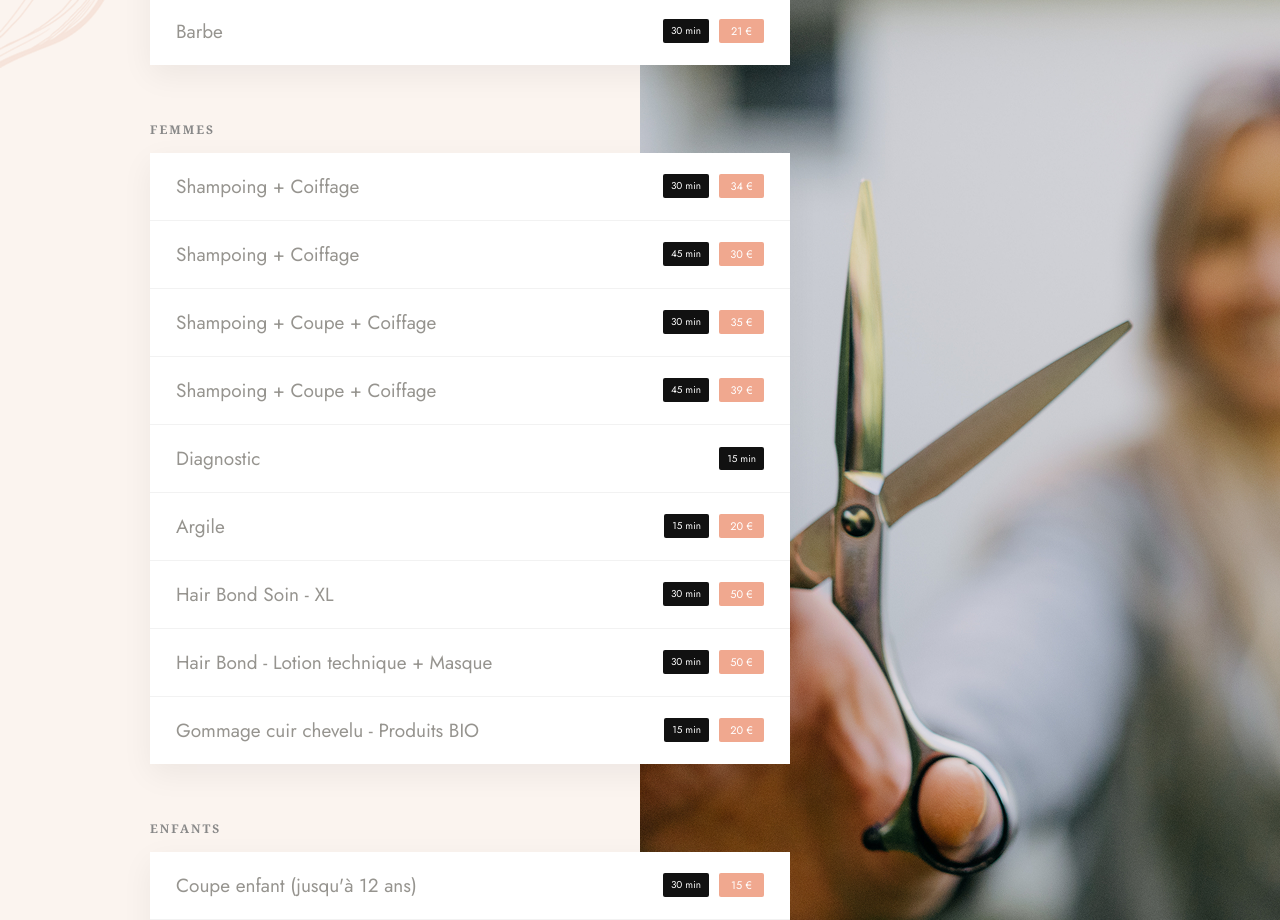
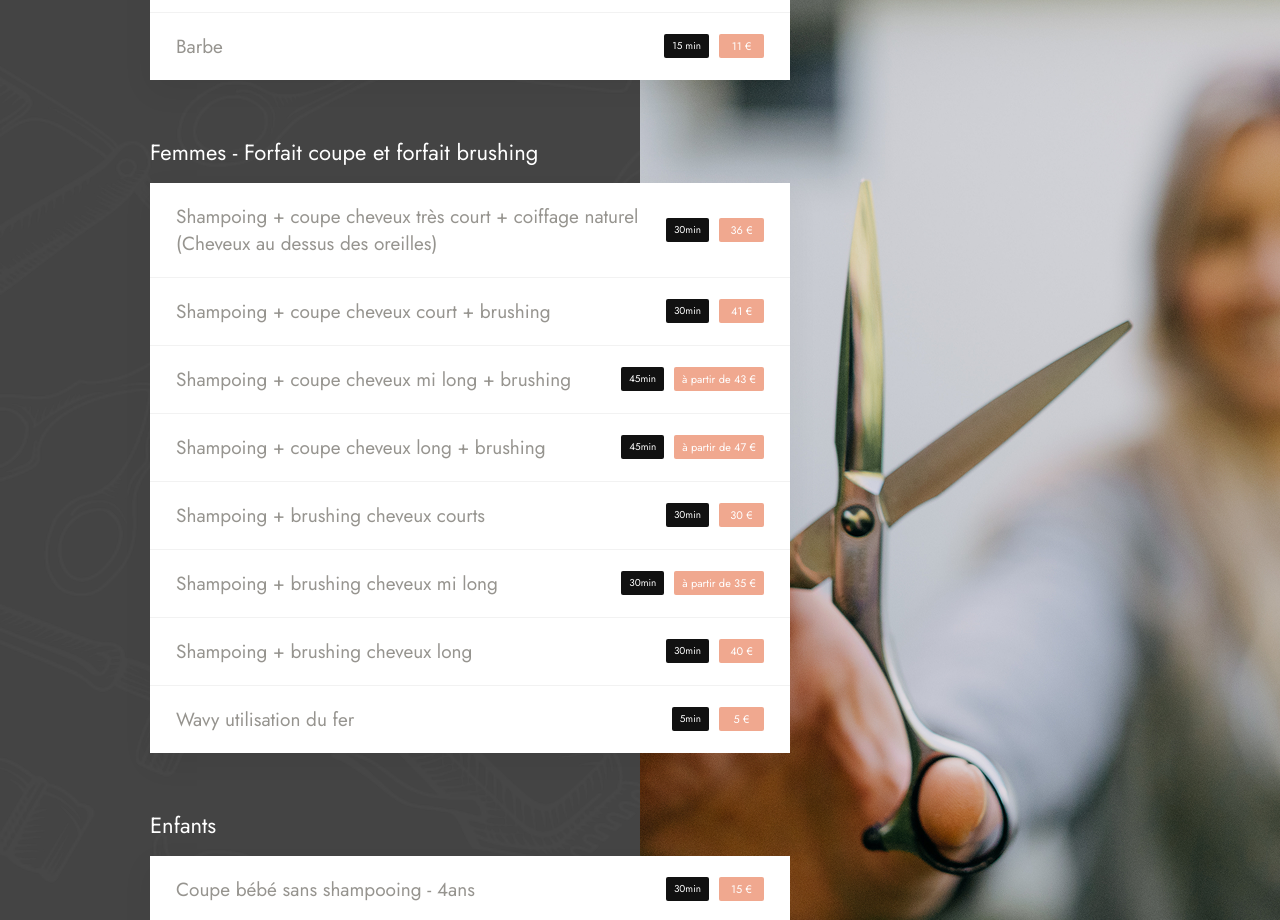
Before and after one commit to Jordan-celton/autourdufauteuil, a React (Vite) app: page /prestations/coupes in a window 1280 px wide. Shown: the part 1880-2800 px from the top of the page. Built offline with nearby package versions, Linux system fonts and the light colour scheme; a web font is replaced by a local one.

Commit message:
Refactor code structure for improved readability and maintainability

```diff
--- a/src/components/Home/Hero.jsx
+++ b/src/components/Home/Hero.jsx
@@ -3,8 +3,8 @@ import "../../styles/Home/Hero.css";
 
 // Import de vos images
 import img1 from "../../assets/Home/aurore_hero.jpg";
-import img2 from "../../assets/Home/2023-03-21.webp";
-import img3 from "../../assets/Home/shape-7 1.png";
+import img2 from "../../assets/Home/31-Autourdufauteuil-Aurore_PHOTOS_0009 1.png";
+import img3 from "../../assets/Salon/31-Autourdufauteuil-Aurore_PHOTOS_0059 1.png";
 
 const images = [img1, img2, img3];
 
--- a/src/components/Home/ServicesSection.jsx
+++ b/src/components/Home/ServicesSection.jsx
@@ -1,9 +1,9 @@
 import React from "react";
 import "../../styles/Home/ServicesSection.css";
 
-import femmeImage1 from "../../assets/Home/31-Autourdufauteuil-Aurore_PHOTOS_0026 1.png";
-import femmeImage2 from "../../assets/Home/31-Autourdufauteuil-Aurore_PHOTOS_0026 2.png";
-import femmeImage3 from "../../assets/Home/31-Autourdufauteuil-Aurore_PHOTOS_0026 3.png";
+import femmeImage1 from "../../assets/Home/aurore_hero.jpg";
+import femmeImage2 from "../../assets/Services/Coloration/31-Autourdufauteuil-Aurore_PHOTOS_0034 1.png";
+import femmeImage3 from "../../assets/Salon/31-Autourdufauteuil-Aurore_PHOTOS_0059 1.png";
 
 const ServicesSection = () => {
   const handleRdvClick = () => {
--- a/src/components/Home/Testimonial.jsx
+++ b/src/components/Home/Testimonial.jsx
@@ -6,33 +6,39 @@ const testimonialsData = [
   {
     id: 1,
     quote:
-      "Je suis venu chez Autour du Fauteuil pour une permanente. Étant très satisfait du résultat et subjugué par l’accueil, j’ai demandé Aurore en mariage",
-    author: "JORDAN C.",
+      "Excellent moment, de l'accueil (on patiente sur une jolie petite terrasse) à la fin. La prestation est vraiment réussie, super dégradé, couleur au top, merci!",
+    author: "Marie-Laure D.",
   },
   {
     id: 2,
     quote:
-      "Un accueil chaleureux et une expertise technique au top. Je suis ressortie ravie de ma nouvelle coupe !",
-    author: "MARIE L.",
+      "Ravie de mon expérience dans ce salon ! L’accueil y est très agréable, le salon est très joli et mes cheveux brillent de mille feux. Merci beaucoup !",
+    author: "Laura LB.",
   },
   {
     id: 3,
     quote:
-      "Le meilleur salon de la région. L'ambiance est apaisante et le résultat est toujours parfait.",
-    author: "LUCAS M.",
+      "Des prestations de haute qualité. Toujours de bons conseils personnalisés et adaptés. Toujours très satisfaite ! Je recommande ce salon ! Et super accueil ! Merci !",
+    author: "Solène LB.",
+  },
+  {
+    id: 4,
+    quote:
+      "Ravie de mon expérience, un balayage clair magnifique 😍 Merci beaucoup pour ce beau travail juste avant mon mariage !",
+    author: "Julie R.",
   },
 ];
 
 const Testimonials = () => {
   const [currentIndex, setCurrentIndex] = useState(0);
 
-  // Auto-play : change d'avis toutes les 5 secondes
+  // Auto-play : change d'avis toutes les 8 secondes
   useEffect(() => {
     const timer = setInterval(() => {
       setCurrentIndex((prevIndex) =>
         prevIndex === testimonialsData.length - 1 ? 0 : prevIndex + 1,
       );
-    }, 5000);
+    }, 9000);
     return () => clearInterval(timer);
   }, []);
 
--- a/src/components/Prestations/ColorationMeche.jsx
+++ b/src/components/Prestations/ColorationMeche.jsx
@@ -3,72 +3,91 @@ import "../../styles/Prestations/Coupes.css";
 import natuliqueImage from "../../assets/Services/Coloration/31-Autourdufauteuil-Aurore_PHOTOS_0059 2.png";
 
 import ConseilLongueurCheveux from "./ConseilLongueurCheveux";
-import ConseilColorationImage from "../../assets/Services/Coloration/31-Autourdufauteuil-Aurore_PHOTOS_0034 1.png";
+import ConseilColorationImage from "../../assets/Home/31-Autourdufauteuil-Aurore_PHOTOS_0059 1.png";
 import HeroSection from "../HeroSection";
-import heroImage from "../../assets/Services/Coloration/31-Autourdufauteuil-Aurore_PHOTOS_0068 1.png";
+import heroImage from "../../assets/Services/Coloration/31-Autourdufauteuil-Aurore_PHOTOS_0034 1.png";
 
 const ColorationMeche = () => {
   const sections = [
     {
-      titre: "Colorations",
+      title: "COLORATION",
       items: [
-        { nom: "Coloration racine + brushing", duree: "1h30", prix: "66 €" },
         {
-          nom: "Coloration racines + longueurs + brushing",
-          duree: "1h30",
-          prix: "70 €",
+          name: "Couleur racine + brushing cheveux court",
+          duration: "1h 30min",
+          price: "68 €",
         },
         {
-          nom: "Coloration racines + coupe + brushing",
-          duree: "1h45",
-          prix: "75 €",
+          name: "Couleur racine + brushing cheveux mi long",
+          duration: "1h 45min",
+          price: "74 €",
         },
         {
-          nom: "Coloration racines + longueurs + coupe + brushing",
-          duree: "1h45",
-          prix: "82 €",
+          name: "Couleur racine + brushing cheveux long",
+          duration: "1h 45min",
+          price: "74 €",
         },
         {
-          nom: "Col. racines + éclaircissement + coupe + brushing",
-          duree: "2h00",
-          prix: "85 €",
+          name: "Couleur racine + coupe + brushing (Un soin peut vous être conseillé)",
+          duration: "1h 45min",
+          price: "84 €",
+        },
+        {
+          name: "Couleur + shampoing + coupe cheveux long + brushing",
+          duration: "1h 45min",
+          price: "86 €",
         },
       ],
     },
     {
-      titre: "Colorations & Mèches",
+      title: "COLORATIONS & MÈCHES",
       items: [
-        { nom: "Coloration + mèches + brushing", duree: "2h00" },
-        { nom: "Coloration + mèches + coupe + brushing", duree: "2h15" },
-        { nom: "Coloration + mèches + patine + brushing", duree: "2h30" },
+        { name: "Coloration + mèches + brushing", duration: "2h00" },
+        { name: "Coloration + mèches + coupe + brushing", duration: "2h15" },
+        { name: "Coloration + mèches + patine + brushing", duration: "2h30" },
         {
-          nom: "Coloration + mèches + patine + coupe + brushing",
-          duree: "2h30",
+          name: "Coloration + mèches + patine + coupe + brushing",
+          duration: "2h30",
         },
       ],
     },
     {
-      titre: "Balayages & Mèches",
+      title: "BALAYAGE / MÈCHES",
       items: [
         {
-          nom: "Balayage + Coupe + Soin + Brushing",
-          duree: "30 min",
-          prix: "34 €",
+          name: "Balayage cheveux courts ou mi long sans coupe (Cheveux mi long ou court sans coupe)",
+          duration: "1h 45min",
+          price: "de 80 € à 100 €",
         },
         {
-          nom: "Balayage + Coupe + Soin + Brushing longs ou épais",
-          duree: "45 min",
-          prix: "30 €",
+          name: "Balayage cheveux court ou mi long avec coupe (Cheveux mi long ou court avec coupe)",
+          duration: "2h 15min",
+          price: "de 90 € à 120 €",
         },
         {
-          nom: "Balayage + Coupe + Patine + Soin + Brushing",
-          duree: "30 min",
-          prix: "35 €",
+          name: "Balayage cheveux courts ou mi long coupe + patine",
+          duration: "3h",
+          price: "de 105 € à 125 €",
         },
         {
-          nom: "Shampoing + Coupe + Patine + Soin + Brushing longs",
-          duree: "45 min",
-          prix: "39 €",
+          name: "Balayage cheveux long sans coupe",
+          duration: "2h 15min",
+          price: "de 90 € à 120 €",
+        },
+        {
+          name: "Balayage cheveux long avec coupe (Cheveux très long et ou épais avec coupe)",
+          duration: "2h 30min",
+          price: "de 100 € à 130 €",
+        },
+        {
+          name: "Balayage cheveux long avec coupe et patine (Cheveux long et ou épais avec coupe)",
+          duration: "2h 30min",
+          price: "de 100 € à 145 €",
+        },
+        {
+          name: "Flash dans la couleur",
+          duration: "15min",
+          price: "15 €",
         },
       ],
     },
@@ -86,7 +105,9 @@ const ColorationMeche = () => {
         {/* Header : réutilisation de la structure titre/sous-titre */}
         <div className="header-prestations">
           <span className="sous-titre-prestations">Prestations</span>
-          <h1 className="titre-principal-prestations">COLORATIONS & MÈCHES</h1>
+          <h1 className="titre-principal-prestations">
+            COLORATIONS, BALAYAGES, MÈCHES
+          </h1>
         </div>
 
         <div className="main-pricing-container">
@@ -94,15 +115,15 @@ const ColorationMeche = () => {
           <div className="content-pricing-wrapper">
             {sections.map((section, idx) => (
               <div key={idx} className="section-coupe">
-                <h2 className="titre-section">{section.titre}</h2>
+                <h2 className="titre-section">{section.title}</h2>
                 <div className="liste-prestations-card">
                   {section.items.map((item, i) => (
                     <div key={i} className="prestations-item">
-                      <span className="nom-prestations">{item.nom}</span>
+                      <span className="nom-prestations">{item.name}</span>
                       <div className="prestation-details">
-                        <span className="badge-duree">{item.duree}</span>
-                        {item.prix && (
-                          <span className="badge-prix">{item.prix}</span>
+                        <span className="badge-duree">{item.duration}</span>
+                        {item.price && (
+                          <span className="badge-prix">{item.price}</span>
                         )}
                       </div>
                     </div>
--- a/src/components/Prestations/ColorationVegetales.jsx
+++ b/src/components/Prestations/ColorationVegetales.jsx
@@ -3,73 +3,113 @@ import ConseilLongueurCheveux from "./ConseilLongueurCheveux";
 import HeroSection from "../HeroSection";
 import heroImage from "../../assets/Home/2023-03-21.webp";
 import conseilColorationVegetaleImage from "../../assets/Services/Végétales/31-Autourdufauteuil-Aurore_PHOTOS_0034 1.png";
-import decorImage from "../../assets/Services/Coloration/31-Autourdufauteuil-Aurore_PHOTOS_0059 2.png";
+import decorImage from "../../assets/Salon/31-Autourdufauteuil-Aurore_PHOTOS_0059 1.png";
 import "../../styles/Prestations/Coupes.css";
 
 const PrestationCoiffure = () => {
   const sections = [
     {
-      title: "COLORATIONS VÉGÉTALES",
+      title: "Coloration végétale",
       items: [
         {
-          name: "Coloration végétale : 1 temps clair + coupe",
-          duration: "1h45",
+          name: "Coloration végétale : 1 temps + coupe",
+          duration: "2h",
+          price: "90 €",
         },
         {
-          name: "Coloration végétale : 1 temps foncé + coupe",
-          duration: "2h15",
+          name: "Coloration végétale : 1 temps sans coupe",
+          duration: "1h 45min",
+          price: "70 €",
         },
         {
           name: "Coloration végétale : 2 temps reste sans coupe",
-          duration: "3h00",
+          duration: "2h 45min",
+          price: "90 €",
         },
         {
           name: "Coloration végétale : 2 temps reste avec coupe",
-          duration: "3h15",
+          duration: "3h 15min",
+          price: "99 €",
         },
-        { name: "Coloration végétale : 2 temps sans coupe", duration: "3h15" },
         {
           name: "Coloration végétale : 2 temps pars avec sans coupe",
-          duration: "3h30",
+          duration: "1h 30min",
+          price: "70 €",
         },
         {
           name: "Coloration végétale : 2 temps pars avec + coupe",
-          duration: "2h00",
+          duration: "2h",
+          price: "81 €",
         },
       ],
     },
     {
-      title: "SOIN GREEN BOTOX",
+      title: "Soin green botox",
       items: [
         {
-          name: "Soin green botox + brushing",
-          duration: "1h45",
+          name: "Soin green botox - brushing - cheveux courts",
+          duration: "1h 45min",
           price: "70 €",
         },
         {
-          name: "Soin green botox + brushing",
-          duration: "2h00",
+          name: "Soin green botox - brushing - cheveux mi long",
+          duration: "2h",
           price: "75 €",
         },
         {
-          name: "Soin green botox + brushing",
-          duration: "2h00",
+          name: "Soin green botox - brushing - cheveux longs",
+          duration: "2h",
           price: "80 €",
         },
         {
-          name: "Soin botox + coupe + brushing",
-          duration: "2h00",
+          name: "Soin botox - coupe brushing - cheveux courts",
+          duration: "2h",
           price: "100 €",
         },
         {
-          name: "Soin green botox + coupe + brushing",
-          duration: "2h15",
+          name: "Soin green botox - coupe brushing - cheveux mi long",
+          duration: "2h 15min",
           price: "105 €",
         },
         {
-          name: "Soin green botox + coupe + brushing",
-          duration: "2h30",
-          price: "20 €",
+          name: "Soin green botox - coupe brushing - cheveux longs",
+          duration: "2h 15min",
+          price: "120 €",
+        },
+      ],
+    },
+    {
+      title: "Femme soin",
+      items: [
+        {
+          name: "Argile",
+          duration: "15min",
+          price: "21 €",
+        },
+        {
+          name: "Hair bond soin xl",
+          duration: "30min",
+          price: "50 €",
+        },
+        {
+          name: "Hair bond (lotion tehcnique + masque)",
+          duration: "30min",
+          price: "50 €",
+        },
+        {
+          name: "Green detox",
+          duration: "15min",
+          price: "25 €",
+        },
+        {
+          name: "Soin bac",
+          duration: "5min",
+          price: "6 €",
+        },
+        {
+          name: "Diagnostic",
+          duration: "15min",
+          price: null,
         },
       ],
     },
@@ -84,9 +124,9 @@ const PrestationCoiffure = () => {
       />
       <ConseilLongueurCheveux image={conseilColorationVegetaleImage} />
 
-      <div className="prestations-container">
+      <div className="prestations-container-vegetales">
         <div className="header-prestations">
-          <span className="sous-titre-prestations">Prestations</span>
+          <span className="sous-titre-prestations-vegetales">Prestations</span>
           <h1 className="titre-principal-prestations">SOINS & VÉGÉTAL</h1>
         </div>
 
--- a/src/components/Prestations/Coupes.jsx
+++ b/src/components/Prestations/Coupes.jsx
@@ -2,7 +2,7 @@ import React from "react";
 import HeroSection from "../HeroSection";
 import ConseilLongueurCheveux from "../Prestations/ConseilLongueurCheveux";
 import conseilLongueurImage from "../../assets/Services/31-Autourdufauteuil-Aurore_PHOTOS_0034 1.png";
-import heroImage from "../../assets/Services/31-Autourdufauteuil-Aurore_PHOTOS_0068 1.png";
+import heroImage from "../../assets/Salon/31-Autourdufauteuil-Aurore_PHOTOS_0068 1.png";
 import decorImage from "../../assets/Services/31-Autourdufauteuil-Aurore_PHOTOS_0059 1.png";
 import "../../styles/Prestations/Coupes.css";
 
@@ -14,63 +14,88 @@ const Coupes = () => {
         {
           name: "Shampoing + Coupe + Coiffage",
           duration: "30 min",
-          price: "21 €",
+          price: "24 €",
         },
         {
           name: "Shampoing + Coupe + Coiffage + Barbe",
-          duration: "30 min",
-          price: "21 €",
+          duration: "45 min",
+          price: "35 €",
         },
-        { name: "Barbe", duration: "30 min", price: "21 €" },
+        { name: "Barbe", duration: "15 min", price: "11 €" },
       ],
     },
     {
-      title: "FEMMES",
+      title: "Femmes - Forfait coupe et forfait brushing",
       items: [
-        { name: "Shampoing + Coiffage", duration: "30 min", price: "34 €" },
-        { name: "Shampoing + Coiffage", duration: "45 min", price: "30 €" },
         {
-          name: "Shampoing + Coupe + Coiffage",
-          duration: "30 min",
-          price: "35 €",
+          name: "Shampoing + coupe cheveux très court + coiffage naturel (Cheveux au dessus des oreilles)",
+          duration: "30min",
+          price: "36 €",
         },
         {
-          name: "Shampoing + Coupe + Coiffage",
-          duration: "45 min",
-          price: "39 €",
-        },
-        { name: "Diagnostic", duration: "15 min", price: null },
-        { name: "Argile", duration: "15 min", price: "20 €" },
-        { name: "Hair Bond Soin - XL", duration: "30 min", price: "50 €" },
-        {
-          name: "Hair Bond - Lotion technique + Masque",
-          duration: "30 min",
-          price: "50 €",
+          name: "Shampoing + coupe cheveux court + brushing",
+          duration: "30min",
+          price: "41 €",
         },
         {
-          name: "Gommage cuir chevelu - Produits BIO",
-          duration: "15 min",
-          price: "20 €",
+          name: "Shampoing + coupe cheveux mi long + brushing",
+          duration: "45min",
+          price: "à partir de 43 €",
+        },
+        {
+          name: "Shampoing + coupe cheveux long + brushing",
+          duration: "45min",
+          price: "à partir de 47 €",
+        },
+        {
+          name: "Shampoing + brushing cheveux courts",
+          duration: "30min",
+          price: "30 €",
+        },
+        {
+          name: "Shampoing + brushing cheveux mi long",
+          duration: "30min",
+          price: "à partir de 35 €",
+        },
+        {
+          name: "Shampoing + brushing cheveux long",
+          duration: "30min",
+          price: "40 €",
+        },
+        {
+          name: "Wavy utilisation du fer",
+          duration: "5min",
+          price: "5 €",
         },
       ],
     },
     {
-      title: "ENFANTS",
+      title: "Enfants",
       items: [
         {
-          name: "Coupe enfant (jusqu'à 12 ans)",
-          duration: "30 min",
+          name: "Coupe bébé sans shampooing - 4ans",
+          duration: "30min",
           price: "15 €",
         },
         {
-          name: "Coupe fille (de 13 à 18 ans)",
-          duration: "30 min",
+          name: "Coupe enfant (jusqu'a 12 ans) sans shampoing",
+          duration: "30min",
+          price: "18 €",
+        },
+        {
+          name: "Coupe enfant (jusqu’à 12ans) avec shampoing",
+          duration: "30min",
           price: "20 €",
         },
         {
+          name: "Coupe fille (de 13 à 18 ans)",
+          duration: "30min",
+          price: "30 €",
+        },
+        {
           name: "Coupe garçon (de 13 à 18 ans)",
-          duration: "30 min",
-          price: "18 €",
+          duration: "30min",
+          price: "21 €",
         },
       ],
     },
--- a/src/styles/Home/ServicesSection.css
+++ b/src/styles/Home/ServicesSection.css
@@ -163,7 +163,7 @@
 .card-content {
   display: flex;
   justify-content: space-between;
-  align-items: flex-end; /* Aligne le bouton et le bas du texte sur la même ligne horizontale */
+  align-items: center;
   padding: 1.2rem 1rem;
   gap: 0.5rem;
   flex-grow: 1;
--- a/src/styles/Prestations/Coupes.css
+++ b/src/styles/Prestations/Coupes.css
@@ -9,7 +9,13 @@
 
 .prestations-container {
   margin: 0 auto;
-  background: url("../../assets/Services/shape-7 1.png");
+  background: url("../../assets/Services/shape-4\ 1.png") #444444;
+  background-position: top left;
+  background-repeat: no-repeat;
+}
+.prestations-container-vegetales {
+  margin: 0 auto;
+  background: url("../../assets/Services/shape-4\ 1.png") #7D967F;
   background-position: top left;
   background-repeat: no-repeat;
 }
@@ -44,7 +50,7 @@
   display: flex;
   flex-direction: column;
   width: 700px;
-  height: 1266px;
+  height: auto;
   transform: translateX(150px);
   position: relative;
   top: -110px;
@@ -67,15 +73,20 @@
 .sous-titre-prestations {
   font-family: var(--font-secondary);
   font-size: 140px;
-  color: rgba(255, 255, 255, 0.6);
-  line-height: 1;
+  color: var(--color-gray-100);
+}
+.sous-titre-prestations-vegetales {
+  font-family: var(--font-secondary);
+  font-size: 140px;
+  color: white;
+  opacity: 0.3;
 }
 
 .titre-principal-prestations {
   position: absolute;
   font-size: 30px;
   font-weight: normal;
-  color: #111;
+  color: white;
 }
 
 /* =========================
@@ -86,11 +97,11 @@
 }
 
 .titre-section {
-  font-size: 12px;
-  font-weight: 700;
-  letter-spacing: 2px;
+  font-size: 22px;
+  font-weight: normal;
+  font-family: var(--font-tertiary);
   margin-bottom: 15px;
-  color: #888;
+  color: white;
 }
 
 /* =========================
```
Also changed, not shown: src/assets/Services/shape-4 1.png (added).
